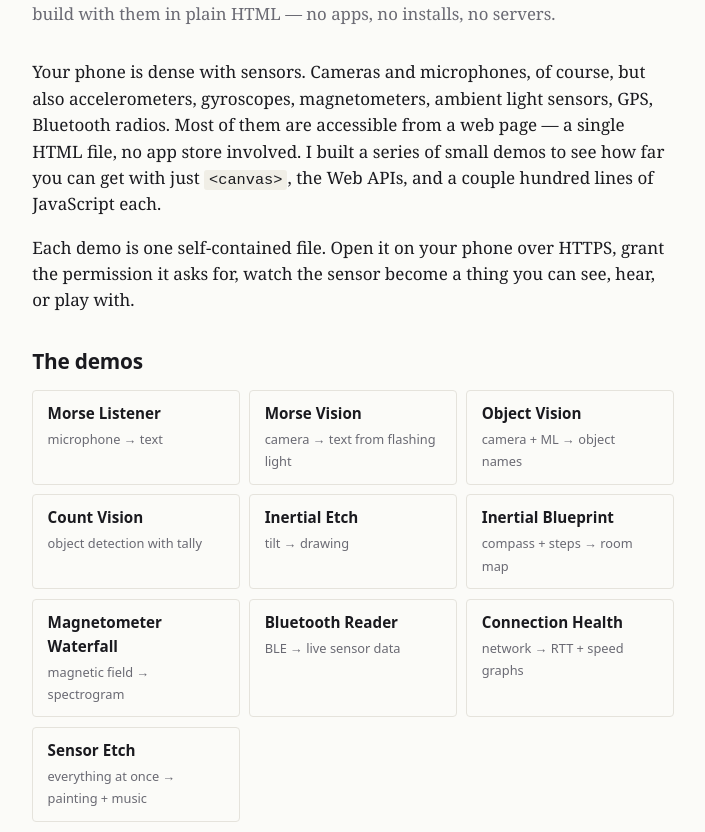
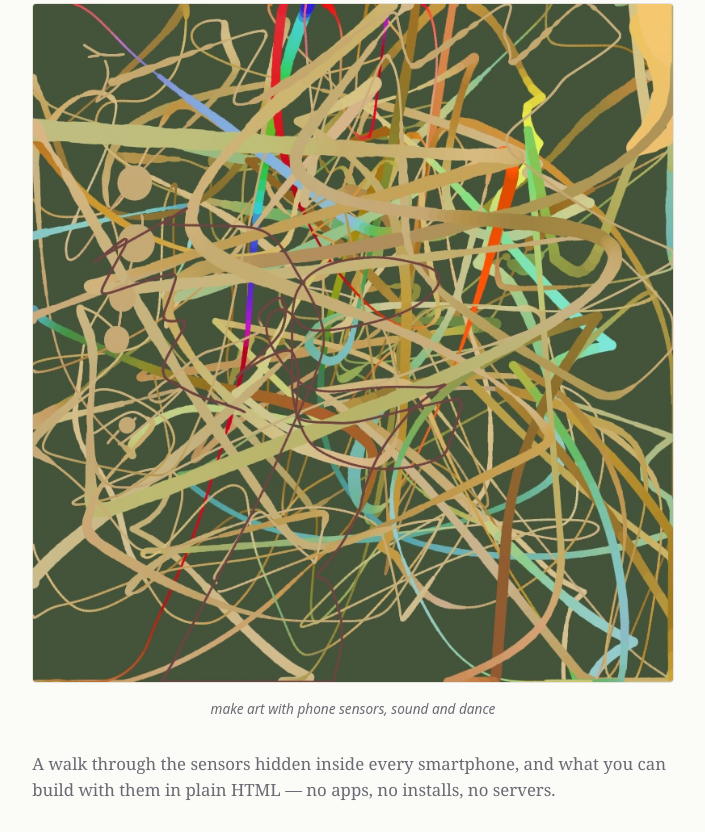
Before and after one commit to tautme/phone-sensors, a plain HTML site: page index.html in a window 1280 px wide. Shown: the part 100-932 px from the top of the page, without its empty margins (287-992 px from the left). Drawn offline with Linux system fonts and the light colour scheme.

Commit message:
add image and caption

```diff
--- a/index.html
+++ b/index.html
@@ -6,6 +6,10 @@
 <title>What your phone can do in a browser</title>
 <meta name="description" content="A walk through the sensors hidden inside every smartphone, and what you can build with them in plain HTML — no apps, no installs, no servers.">
 <style>
+figure { margin: 2rem 0; text-align: center; }
+figure img { max-width: 100%; height: auto; border-radius: 4px; border: 1px solid var(--rule); }
+figcaption { color: var(--muted); font-size: .85rem; margin-top: .5rem;
+             font-family: ui-sans-serif, system-ui, sans-serif; font-style: italic; }
   :root {
     --bg: #fbfbf8;
     --ink: #1a1a1f;
@@ -78,6 +82,10 @@
 <body>
 
 <h1>What your phone can do in a browser</h1>
+<figure>
+  <img src="sensor-etch-1777853514927.jpg" alt="Painting made with the Sensor Etch demo">
+  <figcaption>make art with phone sensors, sound and dance</figcaption>
+</figure>
 <p class="lead">A walk through the sensors hidden inside every smartphone, and what you can build with them in plain HTML — no apps, no installs, no servers.</p>
 
 <p>Your phone is dense with sensors. Cameras and microphones, of course, but also accelerometers, gyroscopes, magnetometers, ambient light sensors, GPS, Bluetooth radios. Most of them are accessible from a web page — a single HTML file, no app store involved. I built a series of small demos to see how far you can get with just <code>&lt;canvas&gt;</code>, the Web APIs, and a couple hundred lines of JavaScript each.</p>
```
